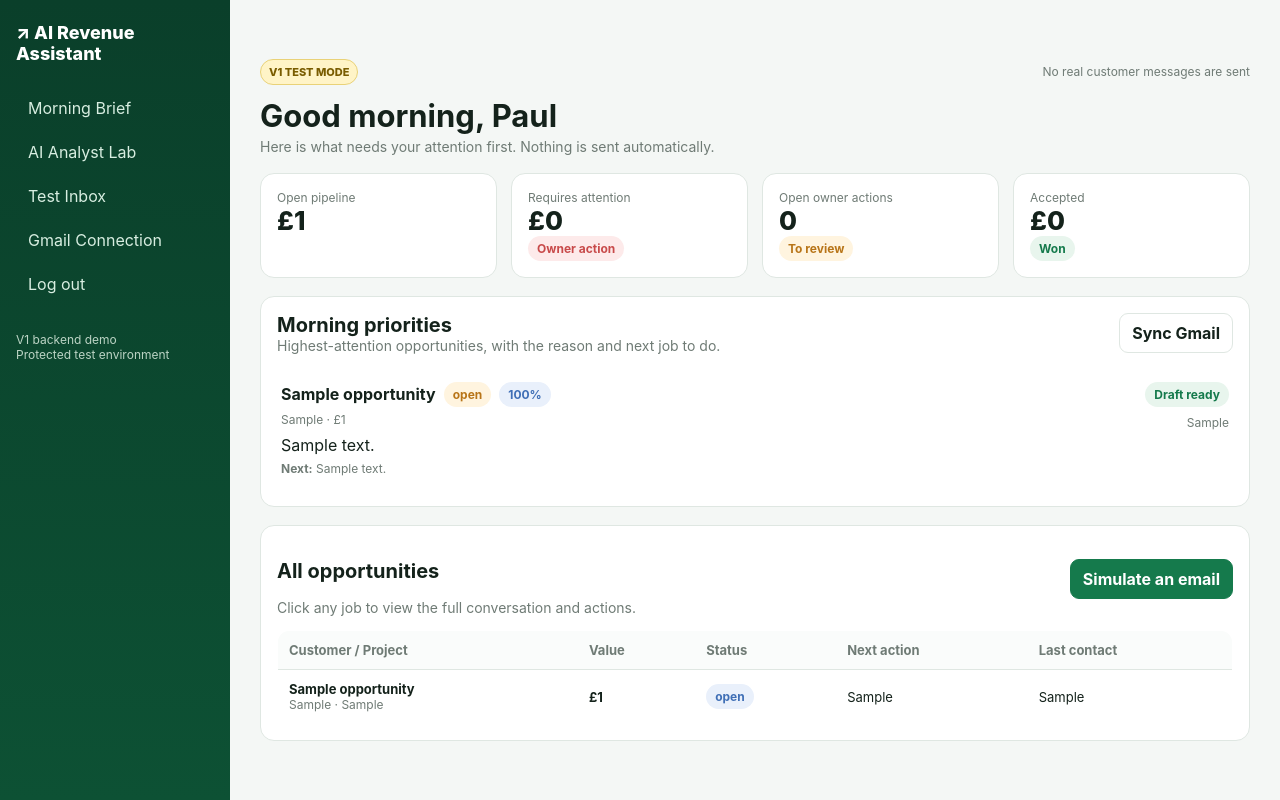
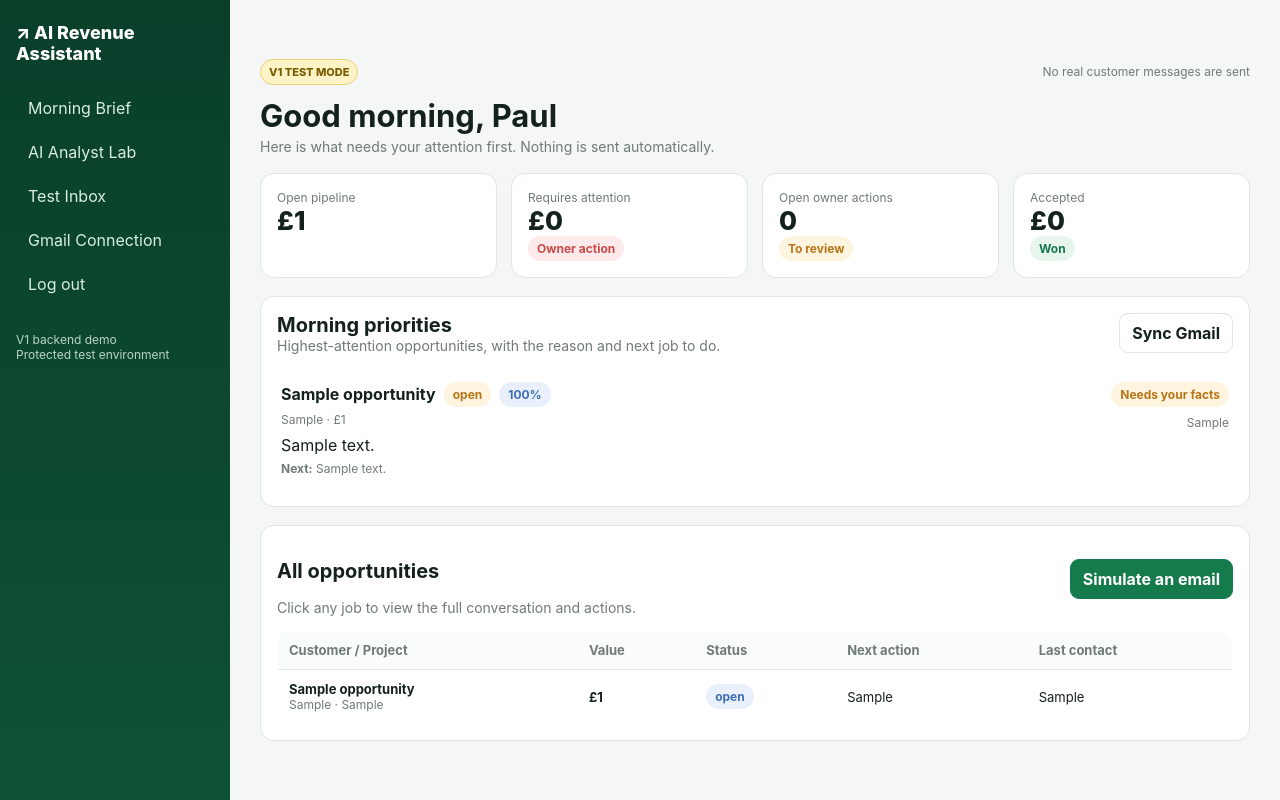
Before and after one commit to paulmcdonagh001-png/ai-revenue-assistant, a Flask app: page / in a window 1280 px wide. Run offline with Flask 3, Linux system fonts and the light colour scheme; the visitor is signed in with stand-in values (Sample User, id 1); tables that the repository leaves empty hold one stand-in row (values such as "Sample post"); some libraries are stand-ins or nearby versions.

Commit message:
Show reply workflow stage in Morning Brief

```diff
--- a/templates/index.html
+++ b/templates/index.html
@@ -14,7 +14,7 @@
 {% for p in priorities %}
 <a href="/opportunity/{{p.opp.id}}" class="priority-row">
 <div><div style="display:flex;align-items:center;gap:8px;flex-wrap:wrap"><b>{{p.opp.customer_name}}</b><span class="pill {% if p.opp.status=='Needs you' %}red{% elif p.opp.status=='Accepted' %}green{% else %}amber{% endif %}">{{p.opp.status}}</span>{% if p.opp.confidence is not none %}<span class="pill blue">{{(p.opp.confidence*100)|round|int}}%</span>{% endif %}</div><div class="small" style="margin-top:5px">{{p.opp.project}} · {{money(p.opp.quote_value)}}</div><div style="margin-top:8px">{{p.opp.ai_summary or p.opp.next_action or 'Review opportunity'}}</div>{% if p.actions %}<div class="small" style="margin-top:6px"><b>Next:</b> {{p.actions[0].description}}{% if p.actions|length > 1 %} · +{{p.actions|length - 1}} more{% endif %}</div>{% endif %}</div>
-<div style="text-align:right;min-width:120px">{% if p.draft %}<span class="pill green">Draft ready</span>{% else %}<span class="pill blue">Open</span>{% endif %}<div class="small" style="margin-top:8px">{{p.opp.last_contact or ''}}</div></div>
+<div style="text-align:right;min-width:140px">{% if p.draft and p.draft.status=='approved' %}<span class="pill green">Approved</span>{% elif p.draft and p.draft.status=='ready_for_review' %}<span class="pill green">Ready for approval</span>{% elif p.draft %}<span class="pill amber">Needs your facts</span>{% else %}<span class="pill blue">Open</span>{% endif %}<div class="small" style="margin-top:8px">{{p.opp.last_contact or ''}}</div></div>
 </a>
 {% else %}<div class="notice">Nothing needs attention yet.</div>{% endfor %}
 </div></div>
```
